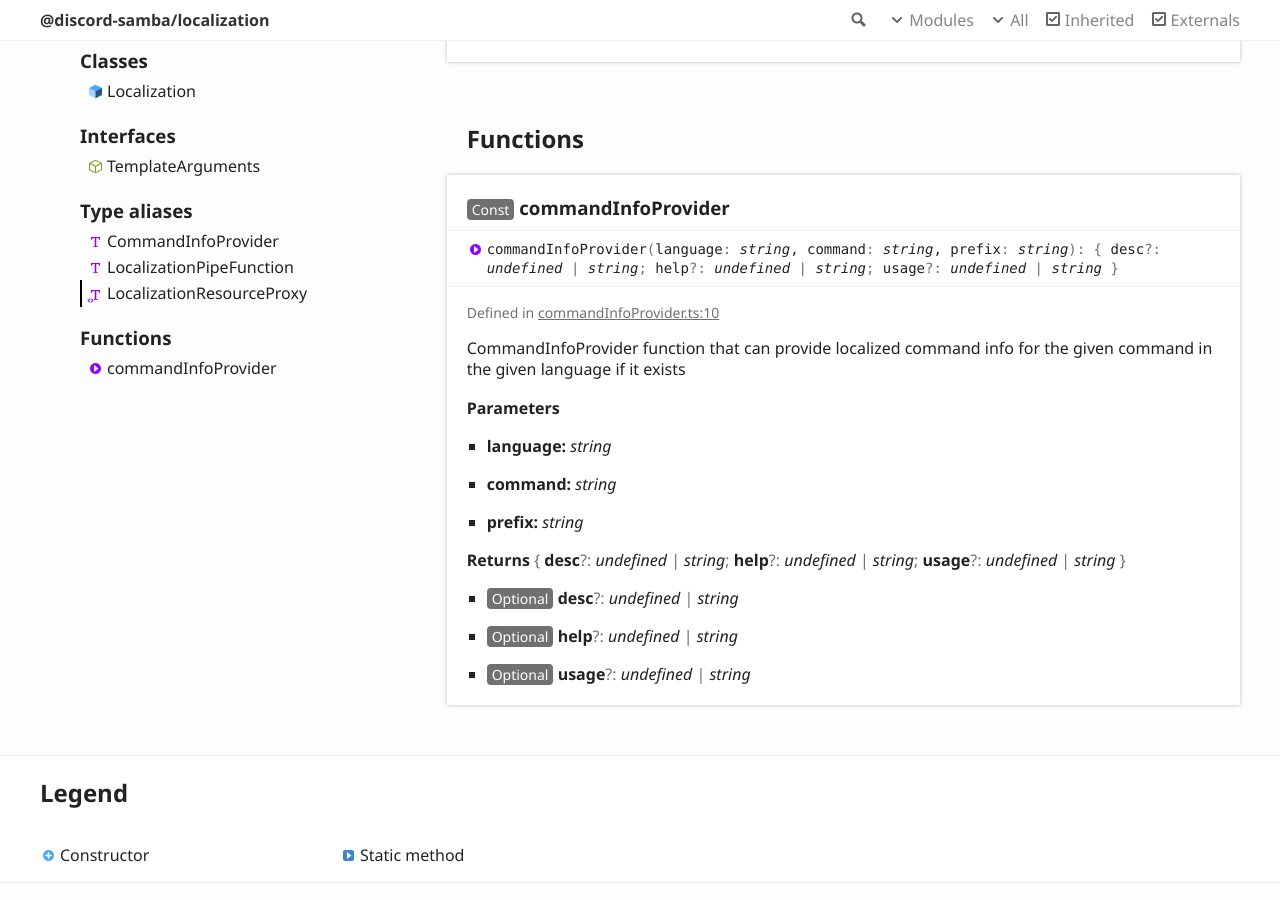
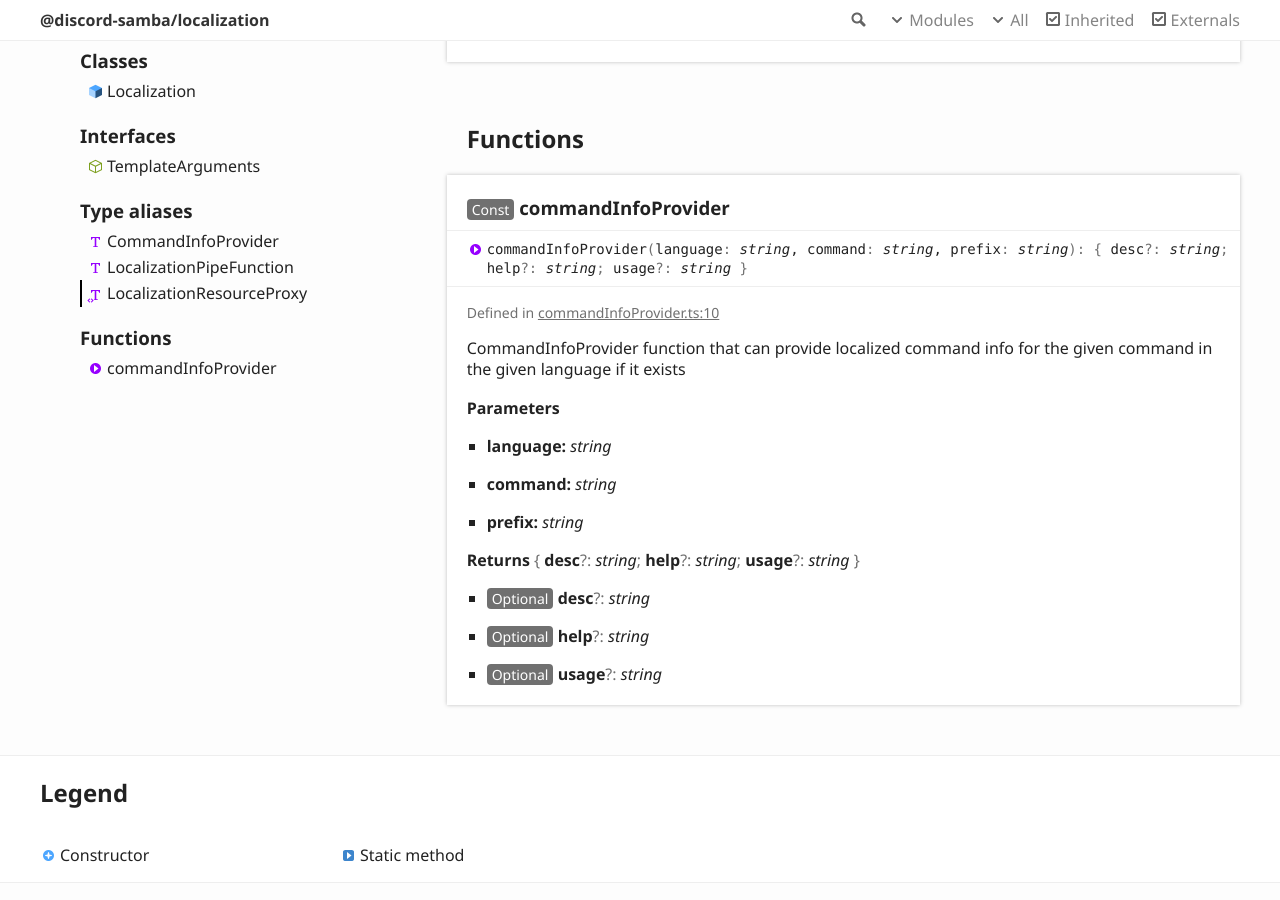
Before and after one commit to discord-samba/localization, a Jekyll site: the page docs/modules.html, which Jekyll copies as it is, in a window 1280 px wide and 900 px high, scrolled down 2771 px. Built offline with Jekyll 4.4.1, drawn with Linux system fonts in a browser that asks for light colours.

Commit message:
Build docs from main: aa975df973774c537ad6fc73816e9e8ff3d6687f

```diff
--- a/docs/modules.html
+++ b/docs/modules.html
@@ -295,7 +295,7 @@
 					<a name="commandinfoprovider" class="tsd-anchor"></a>
 					<h3><span class="tsd-flag ts-flagConst">Const</span> command<wbr>Info<wbr>Provider</h3>
 					<ul class="tsd-signatures tsd-kind-function">
-						<li class="tsd-signature tsd-kind-icon">command<wbr>Info<wbr>Provider<span class="tsd-signature-symbol">(</span>language<span class="tsd-signature-symbol">: </span><span class="tsd-signature-type">string</span>, command<span class="tsd-signature-symbol">: </span><span class="tsd-signature-type">string</span>, prefix<span class="tsd-signature-symbol">: </span><span class="tsd-signature-type">string</span><span class="tsd-signature-symbol">)</span><span class="tsd-signature-symbol">: </span><span class="tsd-signature-symbol">{ </span>desc<span class="tsd-signature-symbol">?: </span><span class="tsd-signature-type">undefined</span><span class="tsd-signature-symbol"> | </span><span class="tsd-signature-type">string</span><span class="tsd-signature-symbol">; </span>help<span class="tsd-signature-symbol">?: </span><span class="tsd-signature-type">undefined</span><span class="tsd-signature-symbol"> | </span><span class="tsd-signature-type">string</span><span class="tsd-signature-symbol">; </span>usage<span class="tsd-signature-symbol">?: </span><span class="tsd-signature-type">undefined</span><span class="tsd-signature-symbol"> | </span><span class="tsd-signature-type">string</span><span class="tsd-signature-symbol"> }</span></li>
+						<li class="tsd-signature tsd-kind-icon">command<wbr>Info<wbr>Provider<span class="tsd-signature-symbol">(</span>language<span class="tsd-signature-symbol">: </span><span class="tsd-signature-type">string</span>, command<span class="tsd-signature-symbol">: </span><span class="tsd-signature-type">string</span>, prefix<span class="tsd-signature-symbol">: </span><span class="tsd-signature-type">string</span><span class="tsd-signature-symbol">)</span><span class="tsd-signature-symbol">: </span><span class="tsd-signature-symbol">{ </span>desc<span class="tsd-signature-symbol">?: </span><span class="tsd-signature-type">string</span><span class="tsd-signature-symbol">; </span>help<span class="tsd-signature-symbol">?: </span><span class="tsd-signature-type">string</span><span class="tsd-signature-symbol">; </span>usage<span class="tsd-signature-symbol">?: </span><span class="tsd-signature-type">string</span><span class="tsd-signature-symbol"> }</span></li>
 					</ul>
 					<ul class="tsd-descriptions">
 						<li class="tsd-description">
@@ -322,16 +322,16 @@
 									<h5>prefix: <span class="tsd-signature-type">string</span></h5>
 								</li>
 							</ul>
-							<h4 class="tsd-returns-title">Returns <span class="tsd-signature-symbol">{ </span>desc<span class="tsd-signature-symbol">?: </span><span class="tsd-signature-type">undefined</span><span class="tsd-signature-symbol"> | </span><span class="tsd-signature-type">string</span><span class="tsd-signature-symbol">; </span>help<span class="tsd-signature-symbol">?: </span><span class="tsd-signature-type">undefined</span><span class="tsd-signature-symbol"> | </span><span class="tsd-signature-type">string</span><span class="tsd-signature-symbol">; </span>usage<span class="tsd-signature-symbol">?: </span><span class="tsd-signature-type">undefined</span><span class="tsd-signature-symbol"> | </span><span class="tsd-signature-type">string</span><span class="tsd-signature-symbol"> }</span></h4>
+							<h4 class="tsd-returns-title">Returns <span class="tsd-signature-symbol">{ </span>desc<span class="tsd-signature-symbol">?: </span><span class="tsd-signature-type">string</span><span class="tsd-signature-symbol">; </span>help<span class="tsd-signature-symbol">?: </span><span class="tsd-signature-type">string</span><span class="tsd-signature-symbol">; </span>usage<span class="tsd-signature-symbol">?: </span><span class="tsd-signature-type">string</span><span class="tsd-signature-symbol"> }</span></h4>
 							<ul class="tsd-parameters">
 								<li class="tsd-parameter">
-									<h5><span class="tsd-flag ts-flagOptional">Optional</span> desc<span class="tsd-signature-symbol">?: </span><span class="tsd-signature-type">undefined</span><span class="tsd-signature-symbol"> | </span><span class="tsd-signature-type">string</span></h5>
+									<h5><span class="tsd-flag ts-flagOptional">Optional</span> desc<span class="tsd-signature-symbol">?: </span><span class="tsd-signature-type">string</span></h5>
 								</li>
 								<li class="tsd-parameter">
-									<h5><span class="tsd-flag ts-flagOptional">Optional</span> help<span class="tsd-signature-symbol">?: </span><span class="tsd-signature-type">undefined</span><span class="tsd-signature-symbol"> | </span><span class="tsd-signature-type">string</span></h5>
+									<h5><span class="tsd-flag ts-flagOptional">Optional</span> help<span class="tsd-signature-symbol">?: </span><span class="tsd-signature-type">string</span></h5>
 								</li>
 								<li class="tsd-parameter">
-									<h5><span class="tsd-flag ts-flagOptional">Optional</span> usage<span class="tsd-signature-symbol">?: </span><span class="tsd-signature-type">undefined</span><span class="tsd-signature-symbol"> | </span><span class="tsd-signature-type">string</span></h5>
+									<h5><span class="tsd-flag ts-flagOptional">Optional</span> usage<span class="tsd-signature-symbol">?: </span><span class="tsd-signature-type">string</span></h5>
 								</li>
 							</ul>
 						</li>
```
